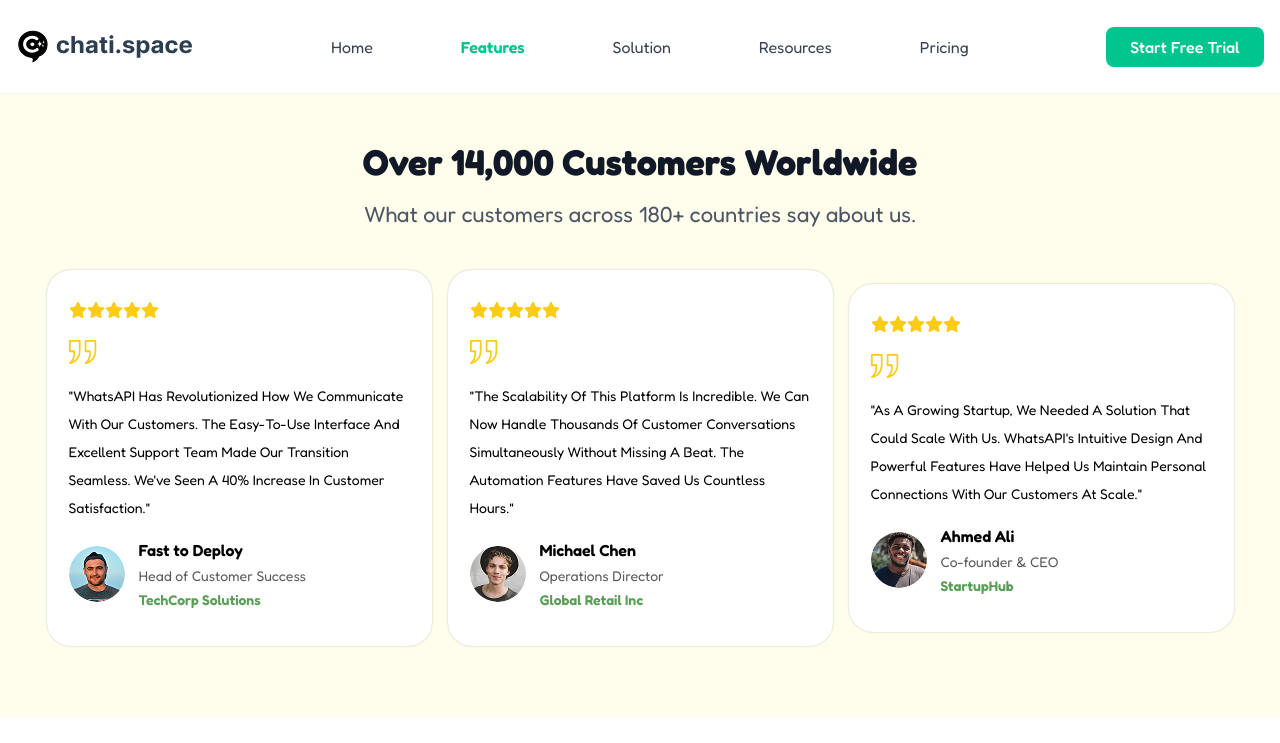
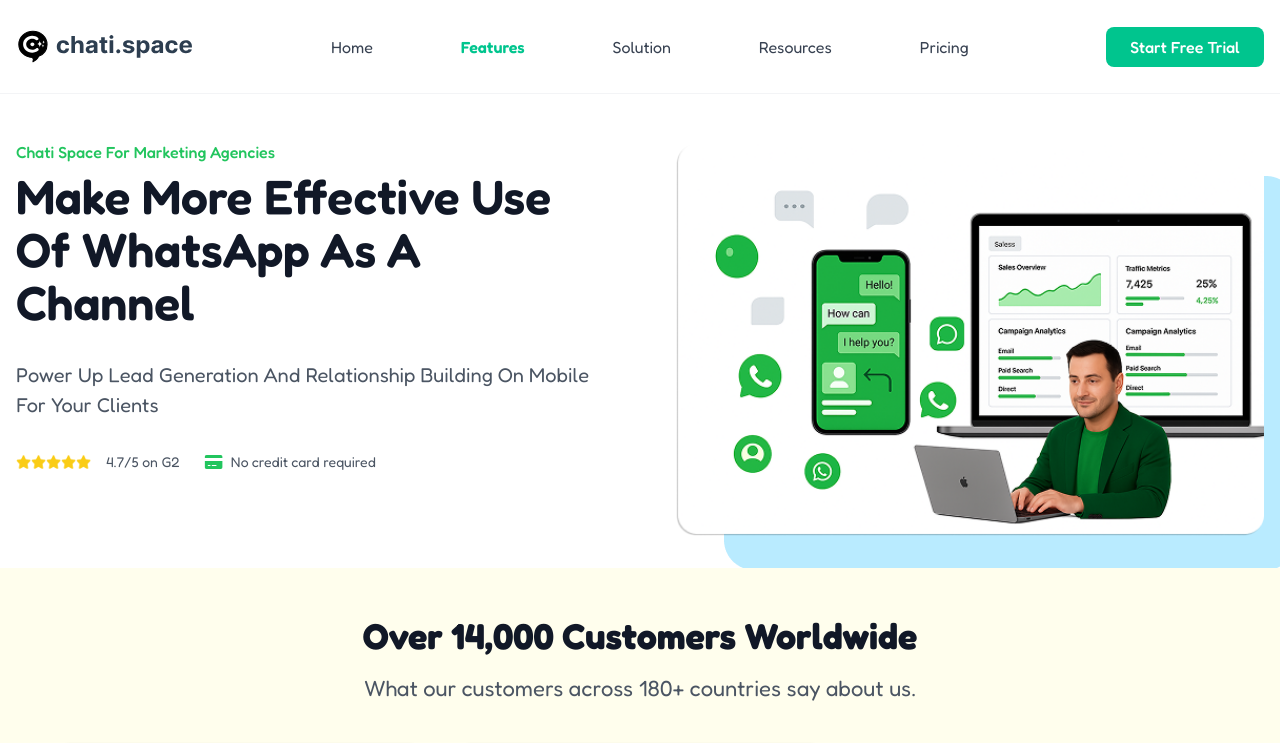
Before and after one commit to AQuadic/chat.space_nextjs, a Next.js app: page /features/whatsapp in a window 1280 px wide. Shown: the top 743 px of the page. Built offline with nearby package versions, Linux system fonts and the light colour scheme.

Commit message:
whatsapp page hero section

```diff
--- a/src/components/features/whatsapp/WhatsappHeader.tsx
+++ b/src/components/features/whatsapp/WhatsappHeader.tsx
@@ -1,9 +1,35 @@
+import Credit from '@/components/icons/home/Credit'
+import Image from 'next/image'
 import React from 'react'
 
 const WhatsappHeader = () => {
     return (
-        <section className='container'>
-
+        <section className='container flex flex-wrap justify-between gap-8 xl:gap-0 pt-[50px] pb-8'>
+            <div>
+                <p className='text-primary-green text-base font-medium leading-[100%] capitalize'>Chati Space for Marketing Agencies</p>
+                <h1 className='text-[#111827] text-5xl font-semibold mt-2.5 capitalize leading-[1.1]'>Make more effective use <br /> of WhatsApp as a <br /> channel</h1>
+                <p className='text-[#4B5563] text-xl font-normal leading-[150%] mt-8 capitalize'>Power up lead generation and relationship building on mobile <br /> for your clients</p>
+                <div className='mt-7 flex flex-wrap items-center md:gap-6 gap-2'>
+                <div className='flex items-center'>
+                        <Image src='/images/testimonials/rate.png' alt='stars' width={90} height={24} />
+                        <p className='text-[#4B5563] text-sm font-normal leading-[200%]'>4.7/5 on G2</p>
+                    </div>
+                    <div className='flex items-center gap-2'>
+                        <Credit />
+                        <p className='text-[#4B5563] text-sm font-normal leading-[200%]'>No credit card required</p>
+                    </div>
+                </div>
+            </div>
+            <div className='relative'>
+                <Image src='/images/features/whatsappHero.png' alt='hero' width={588} height={392} className='z-10' />
+                <Image
+                    src='/images/solution/blueFrame.png'
+                    alt='blue frame'
+                    width={572}
+                    height={394}
+                    className='md:block hidden absolute top-8 left-12 -z-10'
+                />
+            </div>
         </section>
     )
 }
```
Also changed, not shown: public/images/features/whatsappHero.png (added).
